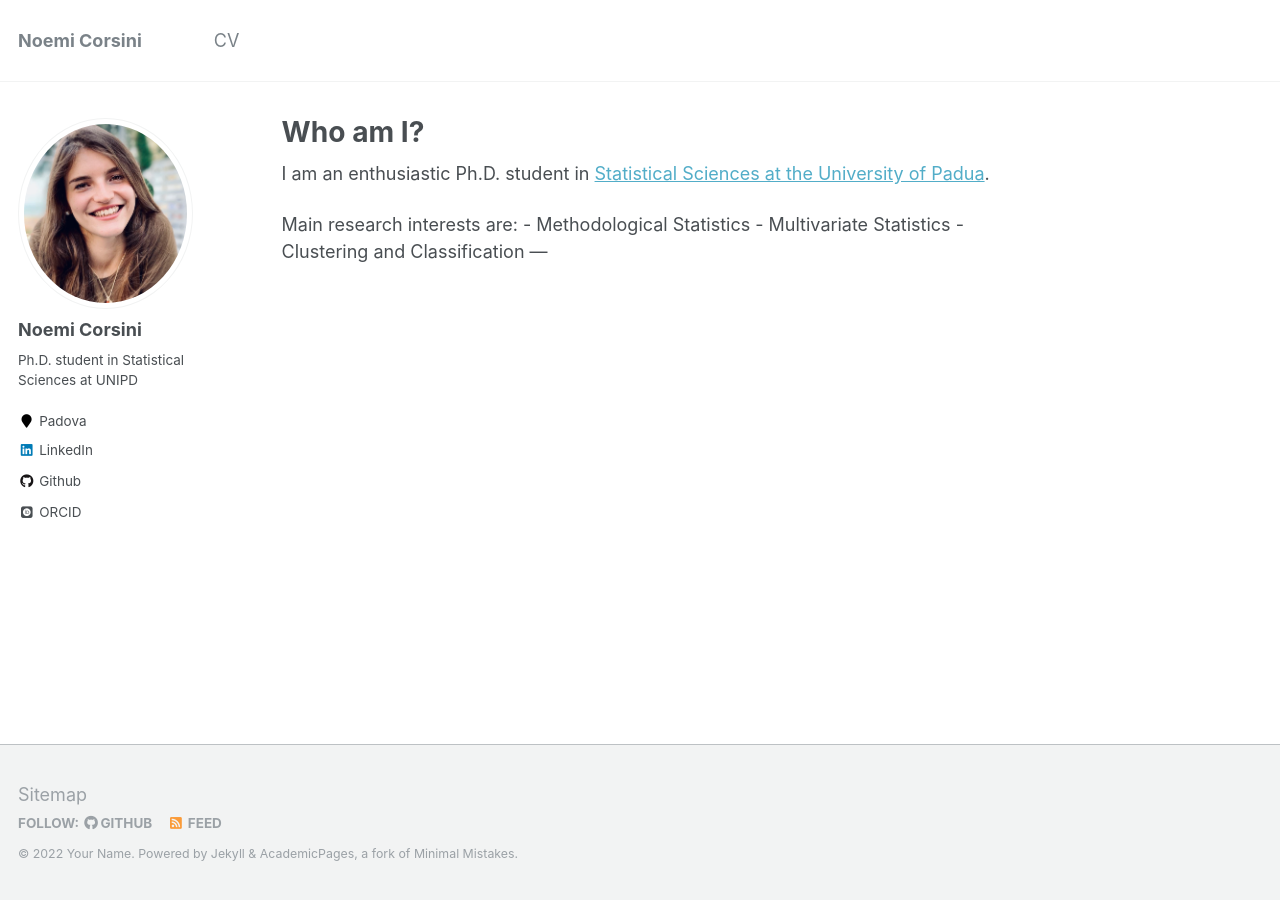
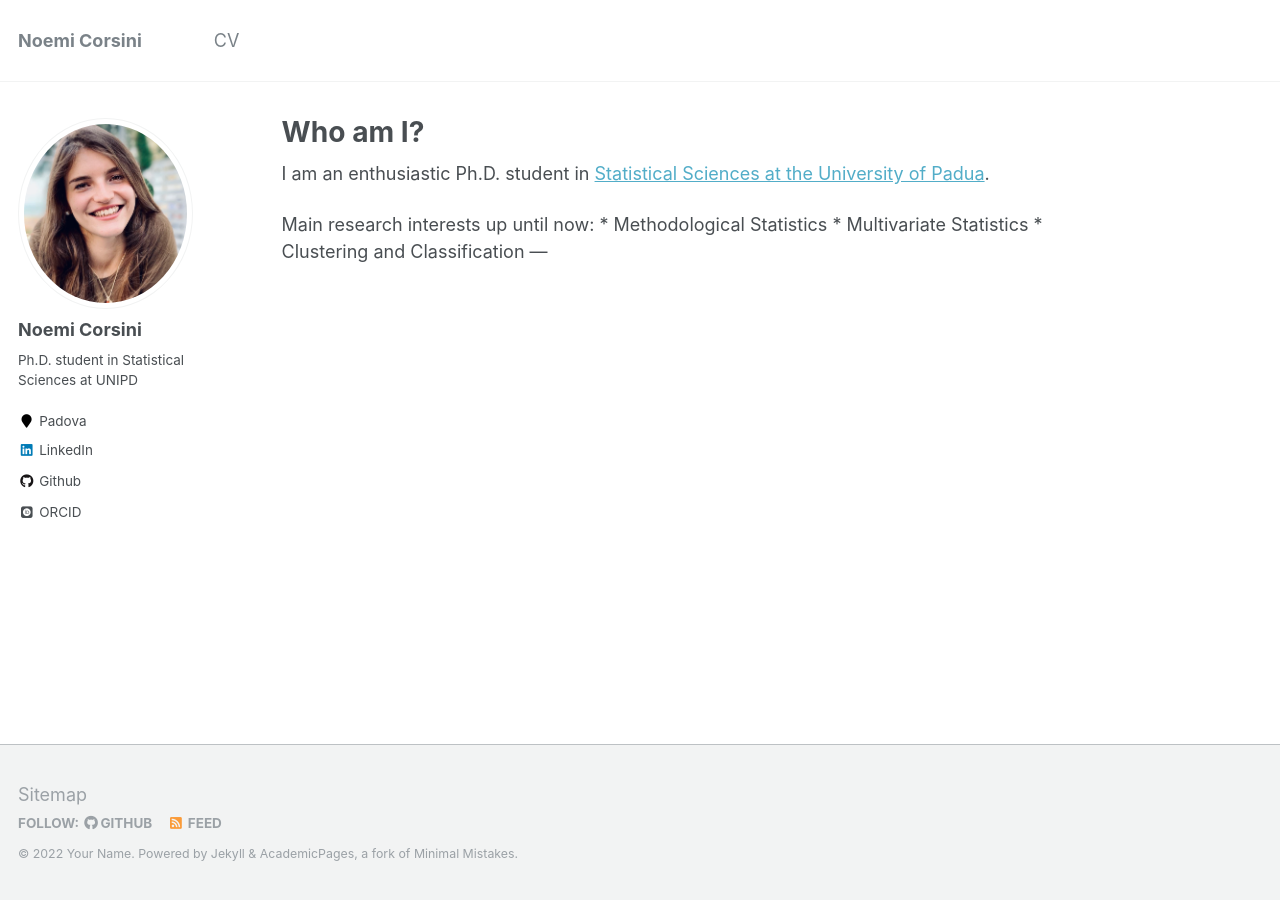
Before and after one commit to NoeCors/NoeCors.github.io, a Jekyll site: the page built from _pages/about.md, in a window 1280 px wide. Built offline with Jekyll 4.4.1, drawn with Linux system fonts in a browser that asks for light colours; some web fonts are replaced.

Commit message:
Update about.md

```diff
--- a/_pages/about.md
+++ b/_pages/about.md
@@ -11,8 +11,8 @@ redirect_from:
 I am an enthusiastic Ph.D. student in [Statistical Sciences at the University of Padua](https://www.stat.unipd.it/ricerca/dottorato-di-ricerca).
 
 
-Main research interests are:
-	- Methodological Statistics
-	- Multivariate Statistics
-	- Clustering and Classification
+Main research interests up until now:
+	* Methodological Statistics
+	* Multivariate Statistics
+	* Clustering and Classification
 ---
```
